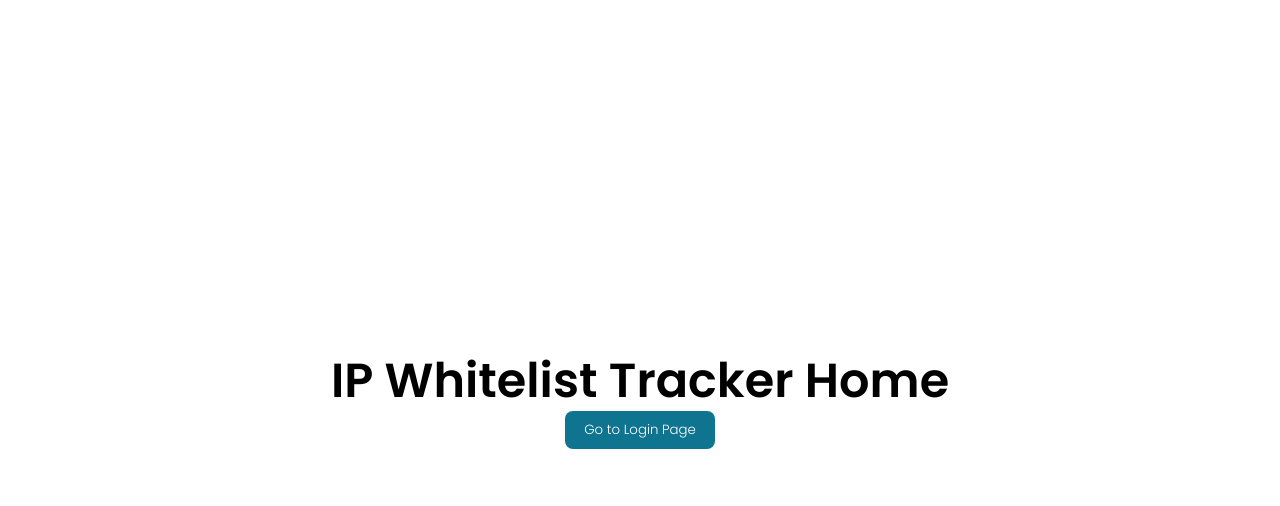
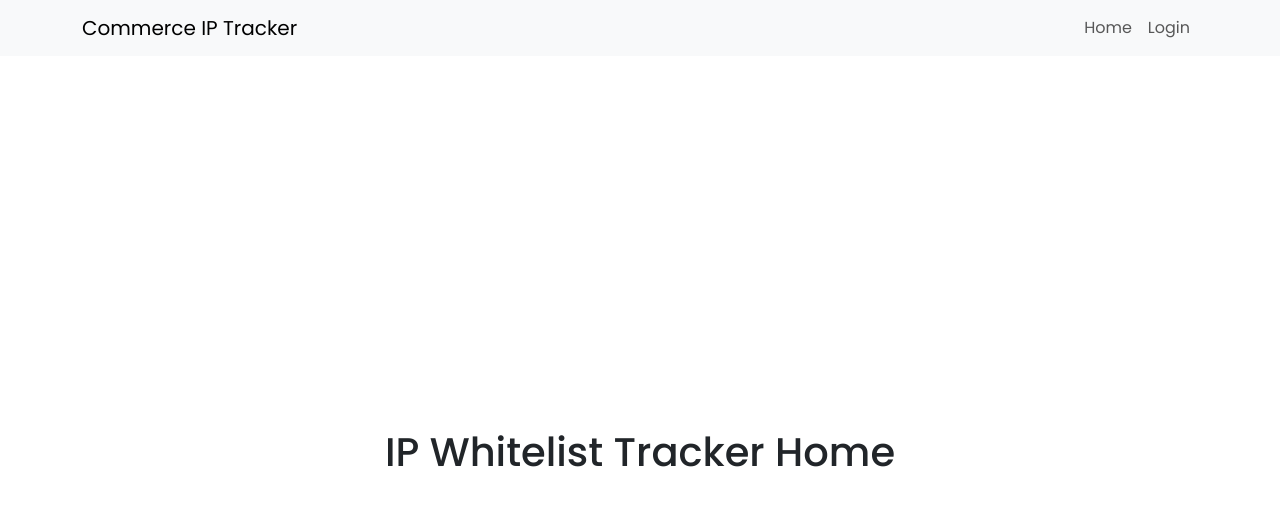
Before and after one commit to UltimateGG/iptracker, a React (Vite) app in the folder Frontend/: page /home in a window 1280 px wide. Shown: the top 506 px of the page. Built offline with nearby package versions, Linux system fonts and the light colour scheme.

Commit message:
added actual functionality of switching between the home and login page via a header. added bootstrap capabilities for easier fronted development. working on getting the login box to actually be a valid login box (WIP)

```diff
--- a/Frontend/package.json
+++ b/Frontend/package.json
@@ -14,6 +14,7 @@
     "flowbite-react": "^0.7.3",
     "postcss": "^8.4.33",
     "react": "^18.2.0",
+    "react-bootstrap": "^2.10.2",
     "react-dom": "^18.2.0",
     "react-router-dom": "^6.22.3",
     "tailwindcss": "^3.4.1",
--- a/Frontend/src/components/ChangePage.tsx
+++ /dev/null
@@ -1,24 +0,0 @@
-import { Button } from 'flowbite-react';
-import { useNavigate } from 'react-router-dom';
-
-
-interface PageDetails {
-  url: string;
-}
-
-const ChangePage = ({ url }: PageDetails) => {
-
-  const navigate = useNavigate();
-
-  const handleLoginButtonClick = () => {
-    navigate(`/${url}`, { replace: true });
-  };
-
-  return (
-    <>
-      <Button onClick={handleLoginButtonClick}>Go to {url.charAt(0).toUpperCase() + url.slice(1)} Page</Button>
-    </>
-  );
-};
-
-export default ChangePage;
--- a/Frontend/src/components/ExampleComponent.tsx
+++ /dev/null
@@ -1,23 +0,0 @@
-interface ExampleComponentProps {
-  count: number;
-}
-
-const ExampleComponent = ({ count }: ExampleComponentProps) => {
-  return (
-    <>
-      {count >= 1000 ?
-        (
-          <p className="text-red-50">
-            trent smells like beef and cheese
-          </p>
-        ) : (
-          <p>
-            trent smells like flowers and unicorns
-          </p>
-        )
-      }
-    </>
-  );
-};
-
-export default ExampleComponent;
--- /dev/null
+++ b/Frontend/src/components/LoginHeader.tsx
@@ -0,0 +1,20 @@
+import Container from 'react-bootstrap/Container';
+import Nav from 'react-bootstrap/Nav';
+import Navbar from 'react-bootstrap/Navbar';
+
+
+const LoginHeader = () => {
+  return (
+    <Navbar expand="lg" className="bg-body-tertiary">
+      <Container>
+        <Navbar.Brand>Commerce IP Tracker</Navbar.Brand>
+        <Nav className="ms-auto">
+          <Nav.Link href="/home">Login</Nav.Link>
+          <Nav.Link href="/home">Sign Up</Nav.Link>
+        </Nav>
+      </Container>
+    </Navbar>
+  );
+};
+
+export default LoginHeader;
--- /dev/null
+++ b/Frontend/src/components/MainHeader.tsx
@@ -0,0 +1,22 @@
+import Container from 'react-bootstrap/Container';
+import Nav from 'react-bootstrap/Nav';
+import Navbar from 'react-bootstrap/Navbar';
+
+
+const MainHeader = () => {
+  return (
+    <Navbar expand="lg" className="bg-body-tertiary">
+      <Container>
+        <Navbar.Brand>Commerce IP Tracker</Navbar.Brand>
+        <Nav className="ms-auto">
+          <Nav.Link href="/home">Home</Nav.Link>
+          {/* for testing purposes */}
+          <Nav.Link href="/login">Login</Nav.Link>
+          {/* add more links as more pages are added */}
+        </Nav>
+      </Container>
+    </Navbar>
+  );
+};
+
+export default MainHeader;
--- a/Frontend/src/main.tsx
+++ b/Frontend/src/main.tsx
@@ -2,6 +2,7 @@ import React from 'react';
 import ReactDOM from 'react-dom/client';
 import App from './App';
 import './index.css';
+import 'bootstrap/dist/css/bootstrap.min.css';
 
 
 ReactDOM.createRoot(document.getElementById('root')!).render(
--- a/Frontend/src/pages/HomePage.tsx
+++ b/Frontend/src/pages/HomePage.tsx
@@ -1,12 +1,14 @@
-import ChangePage from '../components/ChangePage';
+import MainHeader from '../components/MainHeader';
 
 
 const HomePage = () => {
   return (
-    <div className="flex flex-col items-center justify-center h-full">
-      <h1>IP Whitelist Tracker Home</h1>
-      <ChangePage url={'login'} />
-    </div>
+    <body>
+      <MainHeader />
+      <div className="flex flex-col items-center justify-center h-full">
+        <h1>IP Whitelist Tracker Home</h1>
+      </div>
+    </body>
   );
 };
 
--- a/Frontend/src/pages/LoginPage.tsx
+++ b/Frontend/src/pages/LoginPage.tsx
@@ -1,37 +1,22 @@
-import { useState } from 'react';
-import ExampleComponent from '../components/ExampleComponent';
-import ChangePage from '../components/ChangePage';
-import { getUser } from '../api';
-import { APIError } from '../types';
+import LoginHeader from '../components/LoginHeader';
+import Button from 'react-bootstrap/Button';
+import Container from 'react-bootstrap/Container';
+import Row from 'react-bootstrap/Row';
 
 
 const LoginPage = () => {
-  const [count, setCount] = useState(0);
-
-
-  const testBtn = async () => {
-    const res = await getUser(1).catch((err: APIError) => err.message);
-    console.log(res);
-  };
-
   return (
-    <div className="flex flex-col items-center justify-center h-full">
-      <h1>IP Whitelist Tracker</h1>
-
-      <button onClick={() => setCount((count) => count + 1)}>
-        count is {count}
-      </button>
-
-      <ExampleComponent count={count} />
-
-      <p>
-        Edit <code>src/App.tsx</code> and save to test HMR
-      </p>
-
-      <button onClick={testBtn} color="blue">Test</button>
-
-      <ChangePage url={'home'} />
-    </div>
+    <>
+      <LoginHeader />
+      <Container fluid className="d-flex align-items-center justify-content-center h-100 w-full">
+        <Container className="d-flex align-items-center justify-content-center w-50 min-w-96/3 h-50 min-h-96" style={{backgroundColor: 'grey'}}>
+          <Row className="text-center">
+            <Button href="/home">Login</Button>
+            <Button href="/login">Login</Button>
+          </Row>
+        </Container>
+      </Container>
+    </>
   );
 };
 
```
Also changed, not shown: 1 other file (tests, documents, lock files or other folders).
